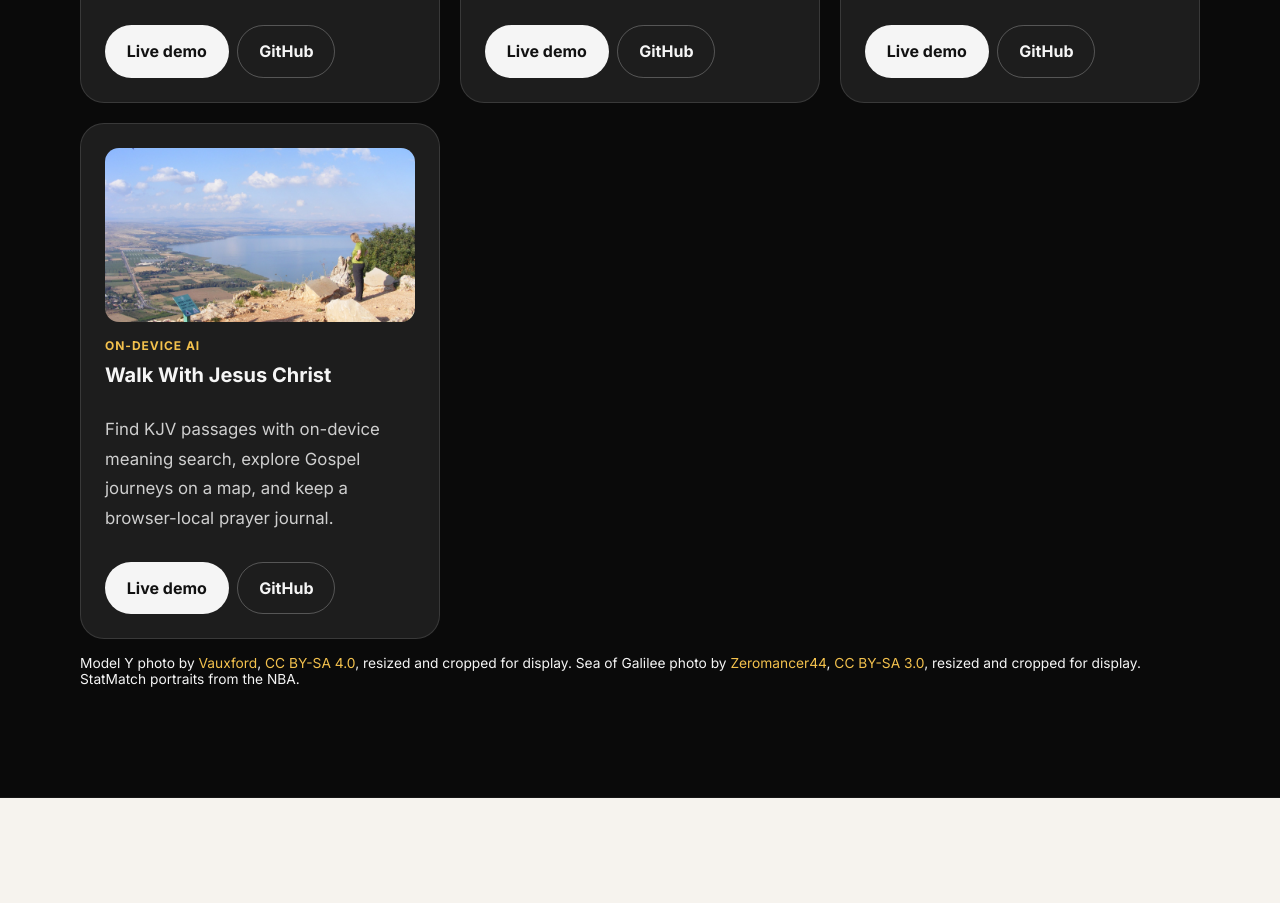
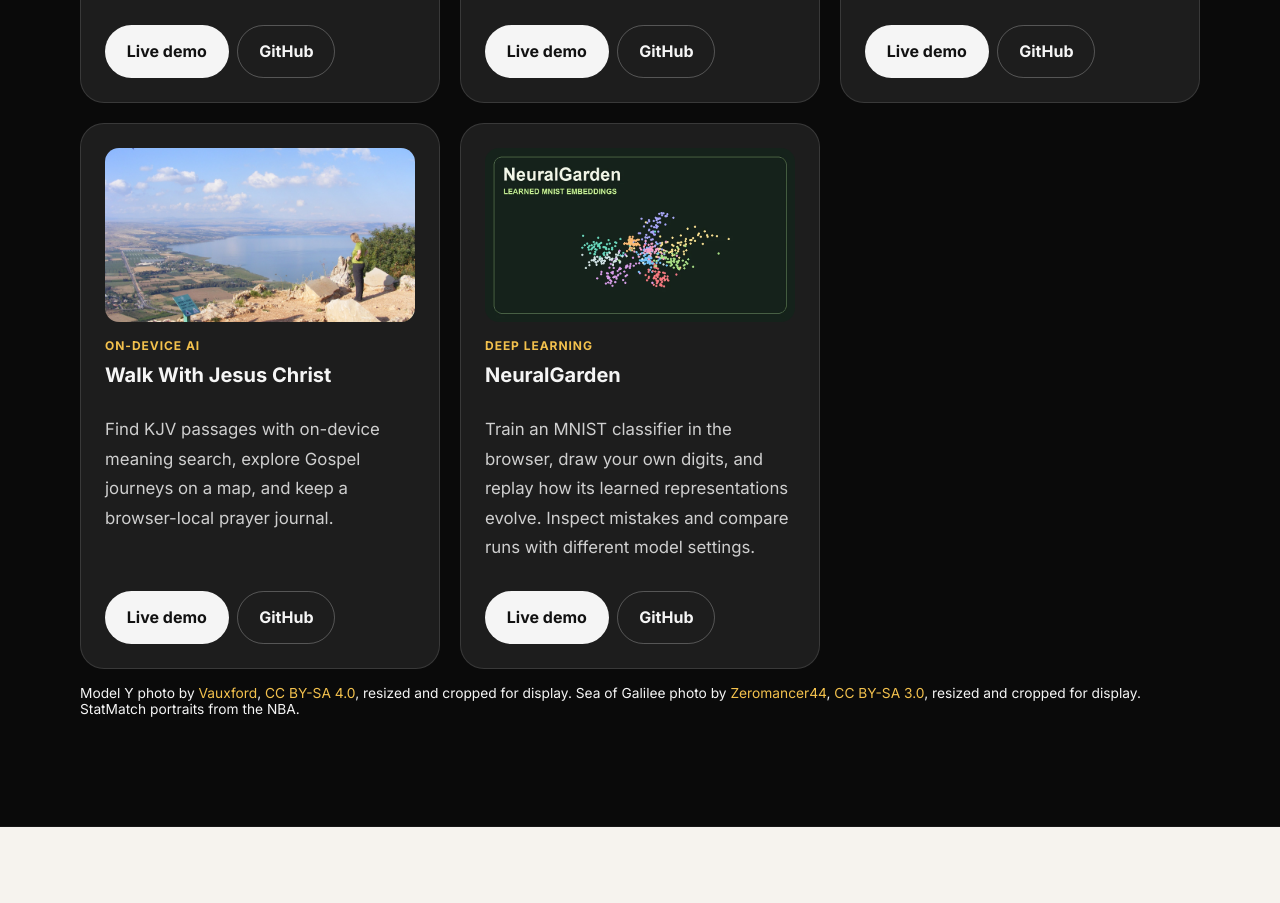
Before and after one commit to Mykeil-tzul/myke-portfolio, a plain HTML site: page index.html in a window 1280 px wide. Shown: the part 4532-5435 px from the top of the page. Drawn offline with Linux system fonts and the light colour scheme.

Commit message:
Feature NeuralGarden beside the Scripture companion

```diff
--- a/index.html
+++ b/index.html
@@ -253,6 +253,16 @@
               <a href="https://github.com/Mykeil-tzul/walkwithjesuschrist" class="btn btn-secondary" aria-label="Walk With Jesus Christ on GitHub">GitHub</a>
             </div>
           </article>
+          <article class="project-card">
+            <img class="project-preview" src="assets/neuralgarden-preview.webp" alt="Colored points show the learned two-dimensional representations of MNIST digits" loading="lazy" />
+            <span class="tag">Deep learning</span>
+            <h3>NeuralGarden</h3>
+            <p>Train an MNIST classifier in the browser, draw your own digits, and replay how its learned representations evolve. Inspect mistakes and compare runs with different model settings.</p>
+            <div class="card-actions">
+              <a href="https://mykeil-tzul.github.io/neuralgarden/" class="btn btn-primary" aria-label="Open NeuralGarden demo">Live demo</a>
+              <a href="https://github.com/Mykeil-tzul/neuralgarden" class="btn btn-secondary" aria-label="NeuralGarden on GitHub">GitHub</a>
+            </div>
+          </article>
         </div>
         <p class="project-credit">Model Y photo by <a href="https://commons.wikimedia.org/wiki/File:2022_Tesla_Model_Y_Long_Range_AWD_Front.jpg">Vauxford</a>, <a href="https://creativecommons.org/licenses/by-sa/4.0/">CC BY-SA 4.0</a>, resized and cropped for display. Sea of Galilee photo by <a href="https://commons.wikimedia.org/wiki/File:View_on_Sea_of_Galilee_from_Mount_Arbel.JPG">Zeromancer44</a>, <a href="https://creativecommons.org/licenses/by-sa/3.0/">CC BY-SA 3.0</a>, resized and cropped for display. StatMatch portraits from the NBA.</p>
       </div>
```
Also changed, not shown: assets/neuralgarden-preview.webp (added), 1 other file.
